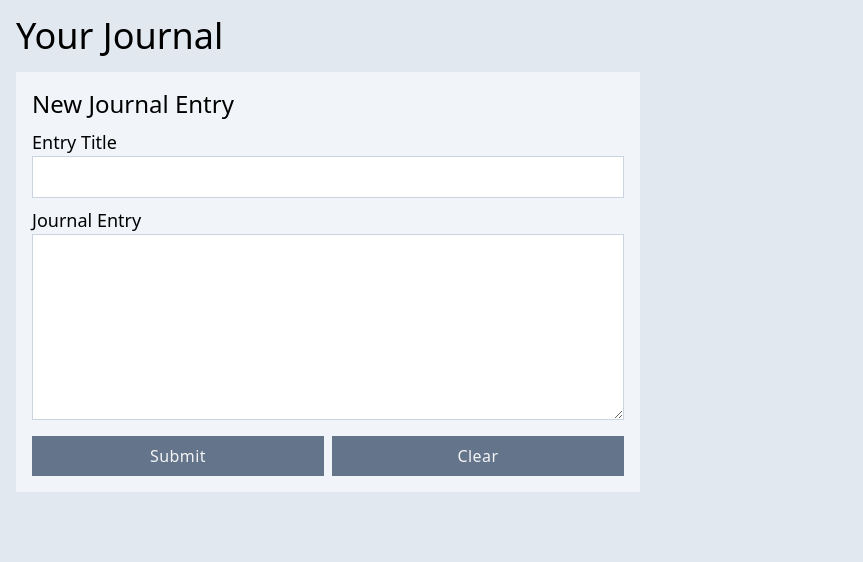
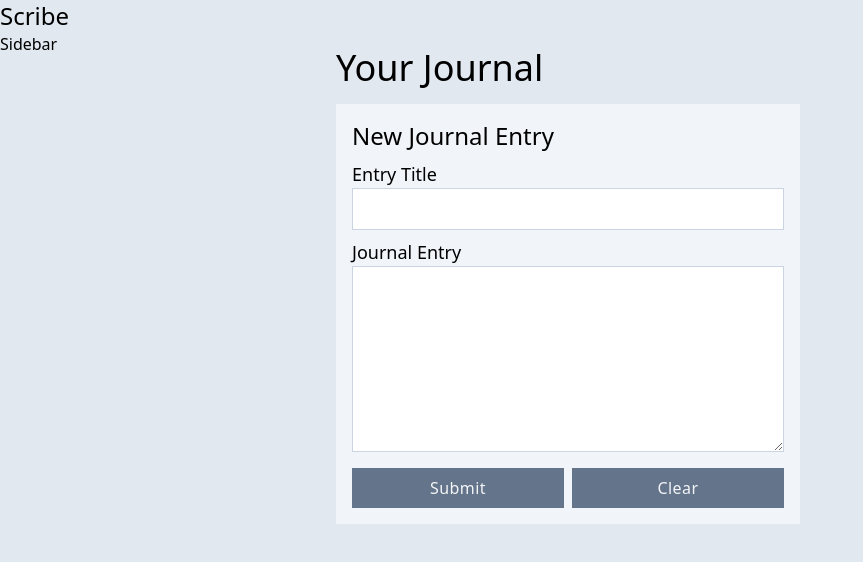
Before and after one commit to allanlalangan/journal, a Next.js app: page / in a window 1280 px wide. Shown: the top 562 px of the page, without its empty margins (0-863 px from the left). Built offline with nearby package versions, Linux system fonts and the light colour scheme.

Commit message:
feat: insert Header and Sidebar with grid layout

```diff
--- a/pages/_app.tsx
+++ b/pages/_app.tsx
@@ -1,6 +1,14 @@
-import '@/styles/globals.css'
-import type { AppProps } from 'next/app'
+import '@/styles/globals.css';
+import type { AppProps } from 'next/app';
+import Sidebar from './components/Sidebar';
+import Header from './components/Header';
 
 export default function App({ Component, pageProps }: AppProps) {
-  return <Component {...pageProps} />
+	return (
+		<div className='grid grid-cols-12'>
+			<Header />
+			<Sidebar />
+			<Component {...pageProps} />
+		</div>
+	);
 }
--- a/pages/index.tsx
+++ b/pages/index.tsx
@@ -10,7 +10,7 @@ export default function Home() {
 				<meta name='viewport' content='width=device-width, initial-scale=1' />
 				<link rel='icon' href='/favicon.ico' />
 			</Head>
-			<main className='m-4'>
+			<main className='col-span-9 m-4 min-h-screen'>
 				<h1 className='mb-4 text-4xl'>Your Journal</h1>
 				<EntryForm />
 			</main>
```
